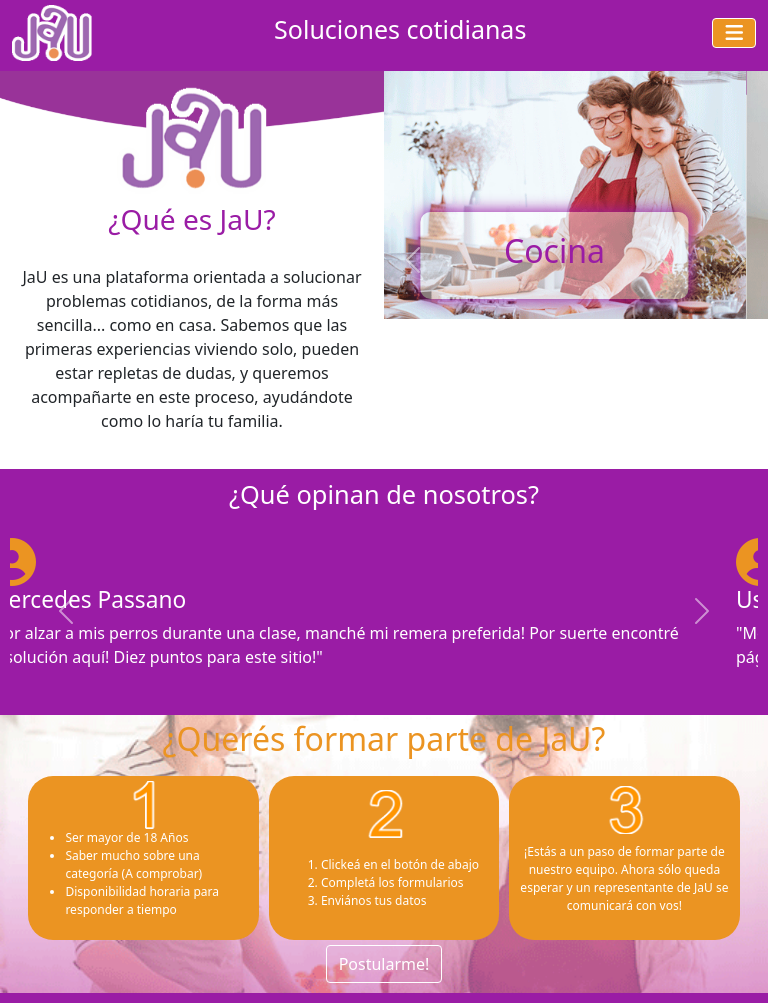
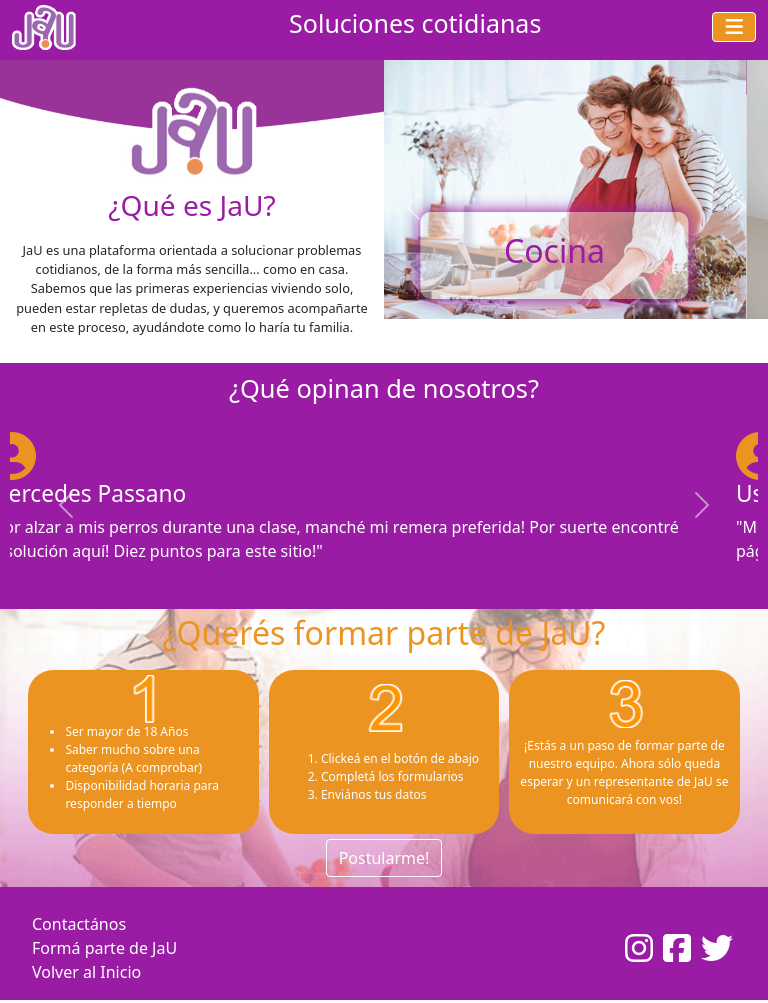
Before and after one commit to maximilianosarmiento/JaU, a website: page index.html in a window 768 px wide. Shown: the top 1003 px of the page. Drawn offline with nearby package versions, Linux system fonts and the light colour scheme.

Commit message:
arreglo de media querie

```diff
--- a/index.html
+++ b/index.html
@@ -58,7 +58,7 @@
     <!--Sección de presentación-->
     <div class="row main__row">
       <div class="main__que col-md-6">
-        <img class="main__queLogo" src="./Multimedia/Logo.png" alt="Logo" width="150px">
+        <img class="main__queLogo" src="./Multimedia/Logo.png" alt="Logo">
           <div class="main__queTexto">
             <h2 class="main__queTitulo">
               ¿Qué es JaU?
--- a/scss/_header.scss
+++ b/scss/_header.scss
@@ -86,17 +86,17 @@
             font-size: 25px;
         }
     }
-    @media (max-width: 1150px) and (min-width: 720px){
+    @media (max-width: 1200px) and (min-width: 720px){
         .header__logo{
             width: 50px;
 
             .header__logoImagen{
-                width: 5rem;
+                width: 4rem;
             }
 
         }
         .header__slogan{
-            padding-left: 10px !important;
+            padding-left: 40px !important;
             font-size: 25px;
         }
     }
--- a/scss/_index.scss
+++ b/scss/_index.scss
@@ -20,6 +20,7 @@
 
 
             .main__queLogo{
+                width: 130px;
                 align-self: center;
                 padding-top: 10%;
                 padding-bottom: 10px;
@@ -38,7 +39,7 @@
                 height: 100%;
 
                 .main__queTexto__parrafo{
-                    padding: 20px;
+                    padding: 10px;
                 }
             }
 
@@ -145,6 +146,21 @@
                 }
             }
         }
+        @media (max-width: 1000px) and (min-width: 768px){
+
+            .main__queLogo{
+                width: 80px;
+
+            }
+            .main__queTexto{
+
+                .main__queTexto__parrafo{
+                    padding: 10px;
+                    font-size: 0.8em;
+                }
+            }
+
+        }
 
 
         @media (max-width: 720px) and (min-width: 320px){
```
Also changed, not shown: css/main.css, 1 other file.
